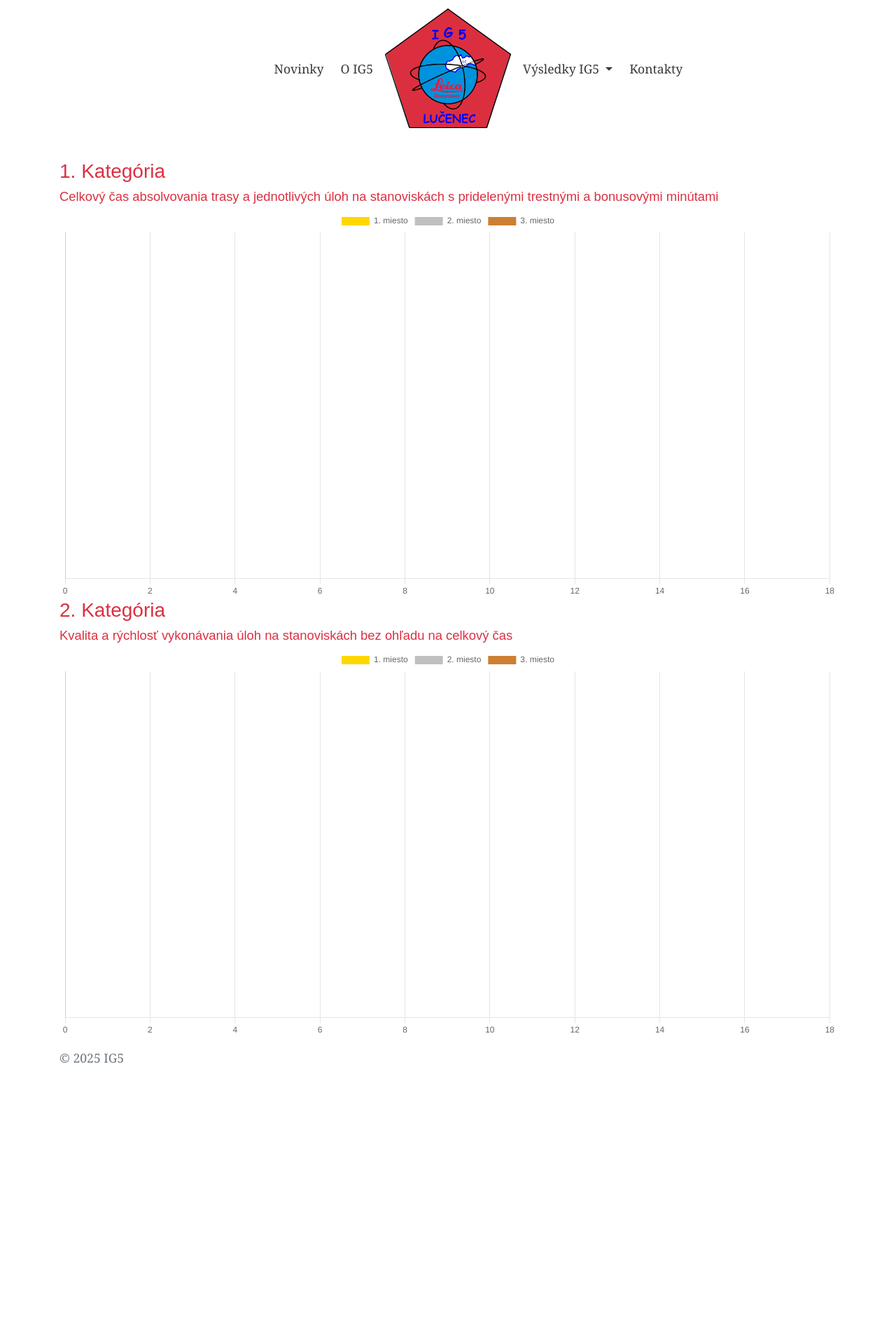
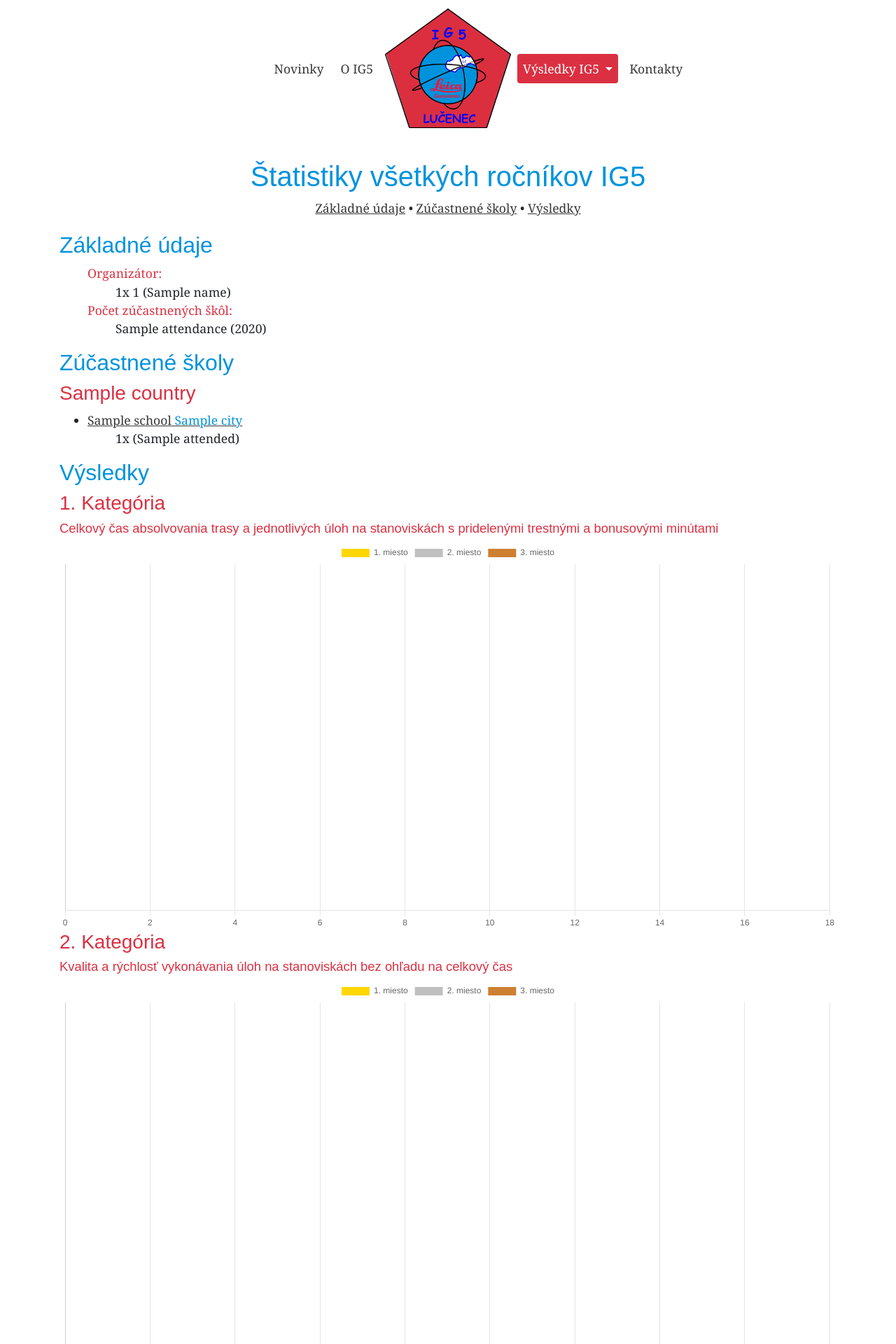
Before and after one commit to ig5/ig5-web, a Flask app: template ig5_web/templates/stats.html in a window 1280 px wide. Shown: the top 1920 px of the page at 70% size. Before the commit the page ends 1519 px from the top, so only its background shows below. Run offline with Flask 3, Linux system fonts and the light colour scheme; the template is opened without the code that fills it: most values are stand-ins (such as "Sample title", 1, 10 or a date in 2020); some libraries are stand-ins or nearby versions.

Commit message:
Add stats page

```diff
--- a/ig5_web/app.py
+++ b/ig5_web/app.py
@@ -120,9 +120,9 @@ def summary(order):
     )
 
 
-@app.route("/stats.html")
+@app.route("/statistiky.html")
 def stats():
-    def per_school_stats(category_key: str) -> dict:
+    def per_category_stats(category_key: str) -> dict:
         stats = defaultdict(lambda: {1: [], 2: [], 3: []})
 
         for year, data in sorted(summaries.items(), key=lambda item: item[0], reverse=True):
@@ -136,24 +136,68 @@ def stats():
                 stats[school][position].append(year)
 
         sorted_stats = dict(
-            sorted(
-                stats.items(),
-                key=lambda item: (len(item[1][1]), len(item[1][2]), len(item[1][3])),
-                # key=lambda item: len(item[1][1]) * 3 + len(item[1][2]) * 2 + len(item[1][3]),
-                reverse=True,
-            )
+            sorted(stats.items(), key=lambda item: (len(item[1][1]), len(item[1][2]), len(item[1][3])), reverse=True)
         )
 
         return sorted_stats
 
-    cat1_stats = per_school_stats("category1")
-    cat2_stats = per_school_stats("category2")
+    def per_school_stats(category_keys: list[str]) -> dict:
+        stats = defaultdict(lambda: {1: [], 2: [], 3: []})
+
+        for year, data in sorted(summaries.items(), key=lambda item: item[0], reverse=True):
+            for category_key in category_keys:
+                results = data.get("results", {}).get(category_key, [])
+                for position, team in enumerate(results, start=1):
+                    team_parts = team.split(" ")
+                    school = " ".join(team_parts[:-1])
+                    if not school:
+                        school = team
+
+                    stats[school][position].append(year)
+
+        sorted_stats = dict(
+            sorted(stats.items(), key=lambda item: (len(item[1][1]), len(item[1][2]), len(item[1][3])), reverse=True)
+        )
+
+        return sorted_stats
+
+    def get_organizers_stats():
+        organizers = []
+        for school in utils.flatten_schools(schools):
+            hosted = school.get("hosted", [])
+            if hosted:
+                organizers.append((f'{school["name"]} {school["city"]}', list(reversed(hosted))))
+
+        organizers.sort(key=lambda school: (len(school[1]), school[1]), reverse=True)
+        return organizers
+
+    def get_schools_attendance():
+        school_count_to_years = defaultdict(list)
+        for year, _ in sorted(summaries.items(), key=lambda item: item[0], reverse=True):
+            attended_schools = utils.filter_schools_by_year(schools, year)
+            attended_schools = utils.flatten_schools(attended_schools)
+            school_count_to_years[len(attended_schools)].append(year)
+
+        attendance = list(sorted(school_count_to_years.items(), key=lambda item: item[0], reverse=True))
+        return attendance
+
+    cat1_stats = per_category_stats("category1")
+    cat2_stats = per_category_stats("category2")
+    total_stats = per_school_stats(["category1", "category2"])
+
+    for country, country_schools in schools["schools"].items():
+        schools["schools"][country] = list(
+            sorted(country_schools, key=lambda school: len(school["attended"]), reverse=True)
+        )
 
     return render_template(
         "stats.html",
-        years=list(years.values()),
+        organizers=get_organizers_stats(),
+        schools=schools,
+        schools_attendance=get_schools_attendance(),
         cat1_stats=json.dumps(cat1_stats, ensure_ascii=False),
         cat2_stats=json.dumps(cat2_stats, ensure_ascii=False),
+        total_stats=json.dumps(total_stats, ensure_ascii=False),
     )
 
 
@@ -162,7 +206,6 @@ def contacts():
     return render_template(
         "contacts.html",
         schools=schools,
-        schools_flattened=utils.flatten_schools(schools),
         map={
             "center": schools["mapSettings"]["center"],
             "zoom": schools["mapSettings"]["zoom"],
--- a/ig5_web/data/summary/2025.json
+++ b/ig5_web/data/summary/2025.json
@@ -9,9 +9,9 @@
     "category2": ["Letohrad A27", "Letohrad C36", "Duchcov A30"]
   },
   "route": {
-    "location": "todo",
-    "start": "todo",
-    "finish": "todo",
+    "location": "Červená - Žampach - Písečná - Lukavice",
+    "start": "Obec Červená",
+    "finish": "Obec Lukavice",
     "length": 15,
     "mapSettings": {
       "zoom": 13,
--- a/ig5_web/static/js/stacked_bar_chart.js
+++ b/ig5_web/static/js/stacked_bar_chart.js
@@ -1,97 +1,78 @@
-function stacked_bar_chart(category_stats, chart_canvas_id, weights) {
-    // let chartStatus = Chart.getChart(chart_canvas_id);
-    // if (chartStatus != undefined) {
-    //   chartStatus.destroy();
-    // }
-
-    // const sortedEntries = Object.entries(category_stats).sort((a, b) => {
-    //     const score = (places) =>
-    //       (places[1]?.length || 0) * weights[0] +
-    //       (places[2]?.length || 0) * weights[1] +
-    //       (places[3]?.length || 0) * weights[2];
-    //     return score(b[1]) - score(a[1]);
-    //   });
-
-    // const labels = sortedEntries.map(([school]) => school);
-    // const gold = sortedEntries.map(([_, p]) => p[1]?.length || 0);
-    // const silver = sortedEntries.map(([_, p]) => p[2]?.length || 0);
-    // const bronze = sortedEntries.map(([_, p]) => p[3]?.length || 0);
-
-
+function stacked_bar_chart(category_stats, chart_canvas_id, x_scale_max) {
   const labels = Object.keys(category_stats);
-    const gold = labels.map(school => category_stats[school][1]?.length || 0);
-    const silver = labels.map(school => category_stats[school][2]?.length || 0);
-    const bronze = labels.map(school => category_stats[school][3]?.length || 0);
+  const gold = labels.map((school) => category_stats[school][1]?.length || 0);
+  const silver = labels.map((school) => category_stats[school][2]?.length || 0);
+  const bronze = labels.map((school) => category_stats[school][3]?.length || 0);
   const placeMap = {
-        '1. miesto': 1,
-        '2. miesto': 2,
-        '3. miesto': 3
+    "1. miesto": 1,
+    "2. miesto": 2,
+    "3. miesto": 3,
   };
 
   let ctx = document.getElementById(chart_canvas_id);
   let chart = new Chart(ctx, {
-      type: 'bar',
+    type: "bar",
     data: {
       labels: labels,
       datasets: [
         {
-            label: '1. miesto',
+          label: "1. miesto",
           data: gold,
-            backgroundColor: 'gold',
-            stack: 'medals'
+          backgroundColor: "gold",
+          stack: "medals",
         },
         {
-            label: '2. miesto',
+          label: "2. miesto",
           data: silver,
-            backgroundColor: 'silver',
-            stack: 'medals'
+          backgroundColor: "silver",
+          stack: "medals",
         },
         {
-            label: '3. miesto',
+          label: "3. miesto",
           data: bronze,
-            backgroundColor: '#cd7f32',
-            stack: 'medals'
-          }
-        ]
+          backgroundColor: "#cd7f32",
+          stack: "medals",
+        },
+      ],
     },
     options: {
-      indexAxis: 'y',
+      indexAxis: "y",
       responsive: true,
       plugins: {
         tooltip: {
           callbacks: {
-            label: function(context) {
+            label: function (context) {
               const school = context.label;
               const datasetLabel = context.dataset.label;
               const data = category_stats[school];
               const years = data[placeMap[datasetLabel]] || [];
               if (years.length != 0) {
-                return `${datasetLabel}: ${years.length} (${years.join(', ')})`;
+                return `${datasetLabel}: ${years.length} (${years.join(", ")})`;
               }
-              return '';
-            }
-          }
+              return "";
+            },
+          },
         },
       },
       interaction: {
-        mode: 'index',
-        intersect: true
+        mode: "index",
+        intersect: true,
       },
       scales: {
         x: {
           stacked: true,
           beginAtZero: true,
           ticks: {
-            stepSize: 2
+            stepSize: 2,
           },
-          max: 18,
+          max: x_scale_max,
         },
         y: {
           stacked: true,
-          beginAtZero: true
-        }
-      }
-    }
+          beginAtZero: true,
+        },
+      },
+    },
   });
   return chart;
-};
+}
--- a/ig5_web/templates/_macros.j2
+++ b/ig5_web/templates/_macros.j2
@@ -10,6 +10,9 @@
           <a class="dropdown-item {% if id_ == active_page -%}active{% endif -%}" href="{{ href|e }}" title="{{ caption|e }}">
             {{ caption|safe|e }}
           </a>
+          {% if loop.first %}
+            <div class="dropdown-divider"></div>
+          {% endif %}
         {% endfor %}
         </div>
       </li>
@@ -26,7 +29,7 @@
   {% endfor -%}
 {%- endmacro %}
 
-{% macro school_list(schools) %}
+{% macro school_list(schools, show_attendance=False) %}
   {%- for country, country_schools in schools.items() -%}
     {% if country_schools %}
       <h3>{{ country }}</h3>
@@ -36,6 +39,14 @@
     {%- for school in country_schools %}
       <li>
         <a href="{{ school.url }}">{{ school.name -}}<span class="blue"> {{ school.city }}</span></a>
+
+        {% if show_attendance %}
+        <ul class="no-bullet">
+          <li>
+            {{ school.attended|length }}x ({{ school.attended|reverse|join(", ") }})
+          </li>
+        </ul>
+        {% endif %}
       </li>
     {%- endfor %}
     </ul>
--- a/ig5_web/templates/stats.html
+++ b/ig5_web/templates/stats.html
@@ -1,27 +1,38 @@
 {% extends "layout.html" %}
 
-{% set active_page = "stats" -%}
-{% block title %}Stats{% endblock %}
+{% set active_page = "results-stats" -%}
+{% block title %}Štatistiky{% endblock %}
 
 {% block content %}
-<!-- <form id="weightsForm" class="mb-4">
-  <div class="form-row">
-    <div class="form-group col-md-4">
-      <label for="weight1">Váha 1. miesto</label>
-      <input type="number" class="form-control" id="weight1" value="4" min="0">
-    </div>
-    <div class="form-group col-md-4">
-      <label for="weight2">Váha 2. miesto</label>
-      <input type="number" class="form-control" id="weight2" value="2" min="0">
-    </div>
-    <div class="form-group col-md-4">
-      <label for="weight3">Váha 3. miesto</label>
-      <input type="number" class="form-control" id="weight3" value="1" min="0">
-    </div>
-  </div>
-  <button type="submit" class="btn btn-primary">Prekresliť grafy</button>
-</form> -->
+<h1>Štatistiky všetkých ročníkov IG5</h1>
+<div id="sub_nav">
+  <a href="#basic">Základné údaje</a>
+  &bull; <a href="#schools">Zúčastnené školy</a>
+  &bull; <a href="#results">Výsledky</a>
+</div>
 
+<a name="basic" href="#basic"><h2>Základné údaje</h2></a>
+<ul class="no-bullet">
+  <li><span class="red">Organizátor:</span>
+    <ul class="no-bullet">
+    {% for organizer in organizers %}
+      <li>{{ organizer[1]|length }}x {{ organizer[0] }} ({{ organizer[1]|join(', ') }})</li>
+    {% endfor %}
+    </ul>
+  </li>
+  <li><span class="red">Počet zúčastnených škôl:</span>
+    <ul class="no-bullet">
+    {% for (attendance, years) in schools_attendance %}
+      <li>{{ attendance }} ({{ years|join(', ') }})</li>
+    {% endfor %}
+    </ul>
+  </li>
+</ul>
+
+<a name="schools" href="#schools"><h2>Zúčastnené školy</h2></a>
+{{ macros.school_list(schools.schools, True) }}
+
+<a name="results" href="#results"><h2>Výsledky</h2></a>
 <div>
   {{ macros.category1_headings() }}
   <canvas id="cat1_chart"></canvas>
@@ -30,6 +41,12 @@
 <div>
   {{ macros.category2_headings() }}
   <canvas id="cat2_chart"></canvas>
+</div>
+
+<div>
+  <h3>Top 3 umiestnenia</h3>
+  <h4>Celkový počet top 3 umiestnení v oboch kategóriách</h4>
+  <canvas id="total_chart"></canvas>
 </div>
 {% endblock %}
 
@@ -42,20 +59,10 @@
 <script>
   const cat1_data = {{ cat1_stats | safe }};
   const cat2_data = {{ cat2_stats | safe }};
-  // Should be the same as in weightsForm.
-  const initial_weights = [4, 2, 1];
+  const total_data = {{ total_stats | safe }};
 
-  stacked_bar_chart(cat1_data, "cat1_chart", initial_weights);
-  stacked_bar_chart(cat2_data, "cat2_chart", initial_weights);
-
-  // document.getElementById('weightsForm').addEventListener('submit', function (e) {
-  //   e.preventDefault();
-  //   let w1 = parseInt(document.getElementById('weight1').value, 10);
-  //   let w2 = parseInt(document.getElementById('weight2').value, 10);
-  //   let w3 = parseInt(document.getElementById('weight3').value, 10);
-
-  //   stacked_bar_chart(cat1_data, "cat1_chart", [w1, w2, w3]);
-  //   stacked_bar_chart(cat2_data, "cat2_chart", [w1, w2, w3]);
-  // });
+  stacked_bar_chart(cat1_data, "cat1_chart", 18);
+  stacked_bar_chart(cat2_data, "cat2_chart", 18);
+  stacked_bar_chart(total_data, "total_chart", 30);
 </script>
 {% endblock %}
--- a/ig5_web/utils.py
+++ b/ig5_web/utils.py
@@ -13,7 +13,6 @@ def build_navbar(years):
     navigation_bar = [
         (url_for("index"), "index", "Novinky"),
         (url_for("about"), "about", "O IG5"),
-        # (url_for("stats"), "stats", "Stats"),
         (url_for("contacts"), "contacts", "Kontakty"),
     ]
 
@@ -26,7 +25,10 @@ def build_navbar(years):
                 f"{year} | {order}. ročník",
             )
         )
-    navigation_bar.insert(2, {"Výsledky IG5": reversed(results_subnav)})
+
+    results_subnav = list(reversed(results_subnav))
+    results_subnav.insert(0, (url_for("stats"), "results-stats", "Štatistiky"))
+    navigation_bar.insert(2, {"Výsledky IG5": results_subnav})
 
     return navigation_bar
 
```
Also changed, not shown: ig5_web/data/schools.json (+14 -7 lines). Lines whose indentation alone changed are shown as unchanged.
